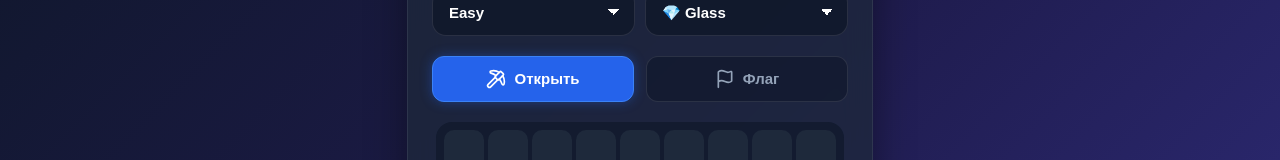
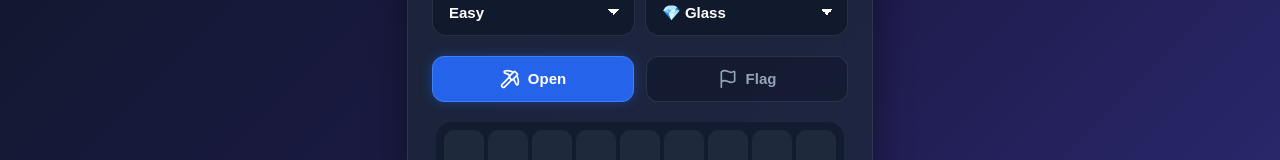
Before and after one commit to nosensejk/minesweeper, a React (Vite) app: page / in a window 1280 px wide. Shown: the part 200-360 px from the top of the page. Built offline with nearby package versions, Linux system fonts and the light colour scheme; a web font is replaced by a local one.

Commit message:
translate

```diff
--- a/src/App.tsx
+++ b/src/App.tsx
@@ -132,14 +132,14 @@ function App() {
           onClick={() => setActiveTool("dig")}
         >
           <Pickaxe size={20} />
-          <span>Открыть</span>
+          <span>Open</span>
         </button>
         <button
           className={`tool-button ${activeTool === "flag" ? "active" : ""}`}
           onClick={() => setActiveTool("flag")}
         >
           <Flag size={20} />
-          <span>Флаг</span>
+          <span>Flag</span>
         </button>
       </div>
 
```
